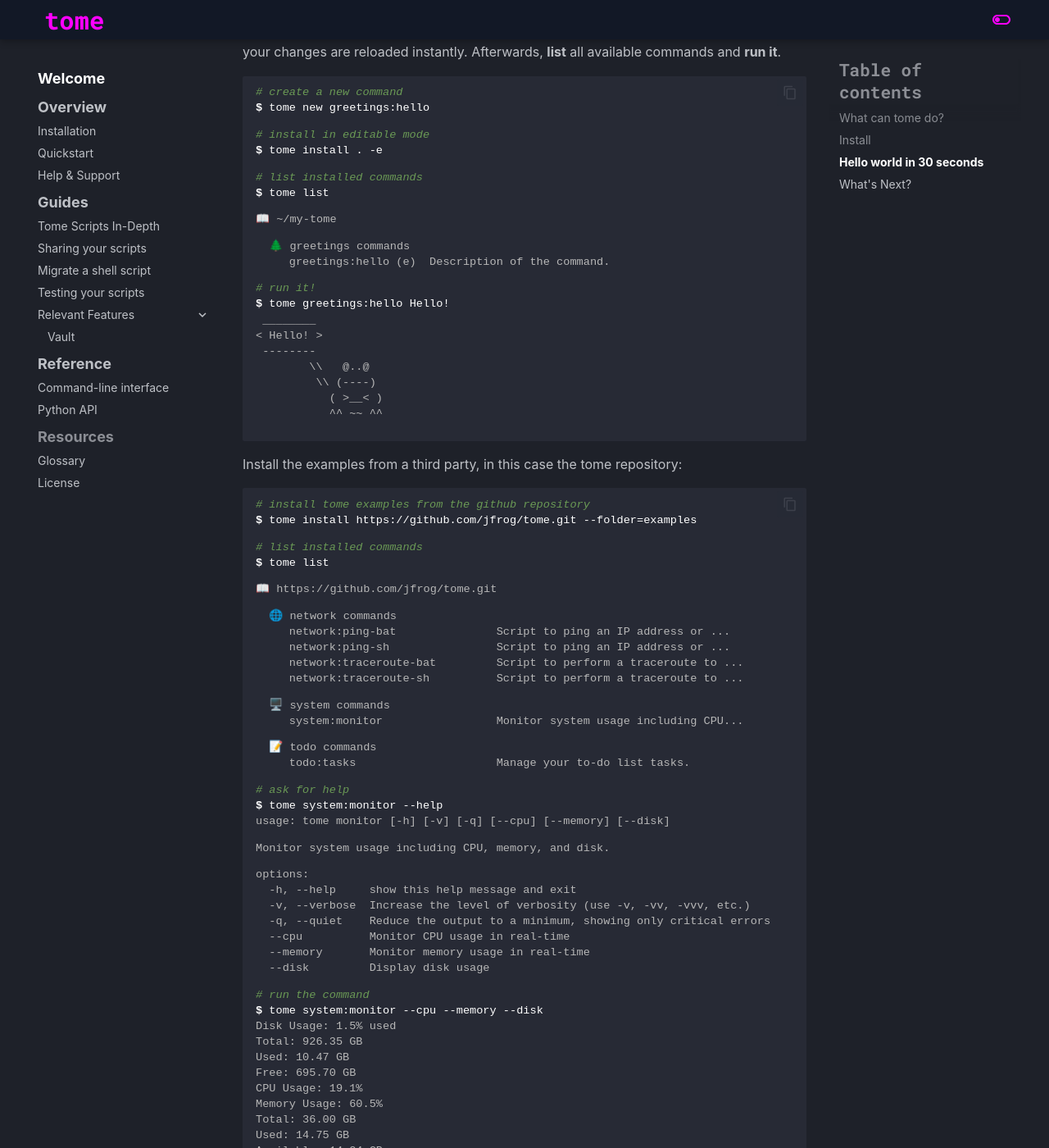
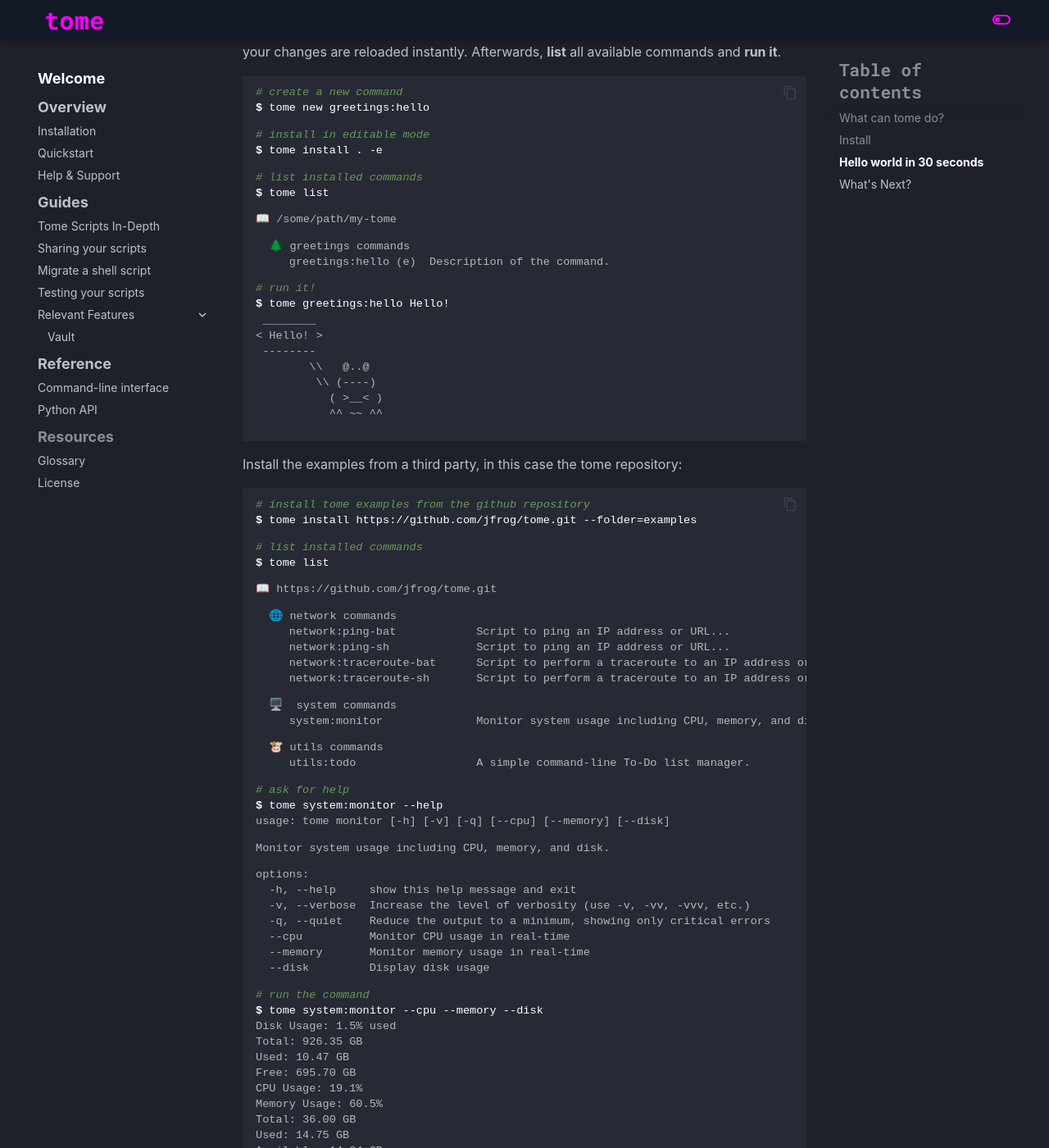
Before and after one commit to jfrog/tome, an MkDocs documentation site: the page built from docs/index.md, in a window 1280 px wide and 1400 px high, scrolled down 1006 px. Shown: the whole window at 82% size. Built offline with MkDocs 1.6.1 and Material for MkDocs 9.7.7, drawn with Linux system fonts in a browser that asks for light colours; the version menu is left out.

Commit message:
minor fixes

```diff
--- a/docs/index.md
+++ b/docs/index.md
@@ -46,7 +46,7 @@
 # list installed commands
 $ tome list
 
-📖 ~/my-tome
+📖 /some/path/my-tome
 
   🌲 greetings commands
      greetings:hello (e)  Description of the command.
@@ -74,16 +74,16 @@
 📖 https://github.com/jfrog/tome.git
 
   🌐 network commands
-     network:ping-bat               Script to ping an IP address or ...
-     network:ping-sh                Script to ping an IP address or ...
-     network:traceroute-bat         Script to perform a traceroute to ...
-     network:traceroute-sh          Script to perform a traceroute to ...
+     network:ping-bat            Script to ping an IP address or URL...
+     network:ping-sh             Script to ping an IP address or URL...
+     network:traceroute-bat      Script to perform a traceroute to an IP address or URL...
+     network:traceroute-sh       Script to perform a traceroute to an IP address or URL...
 
-  🖥️ system commands
-     system:monitor                 Monitor system usage including CPU...
+  🖥️  system commands
+     system:monitor              Monitor system usage including CPU, memory, and disk.
 
-  📝 todo commands
-     todo:tasks                     Manage your to-do list tasks.
+  🐮 utils commands
+     utils:todo                  A simple command-line To-Do list manager.
 
 # ask for help
 $ tome system:monitor --help
```
Also changed, not shown: 1 other file.
